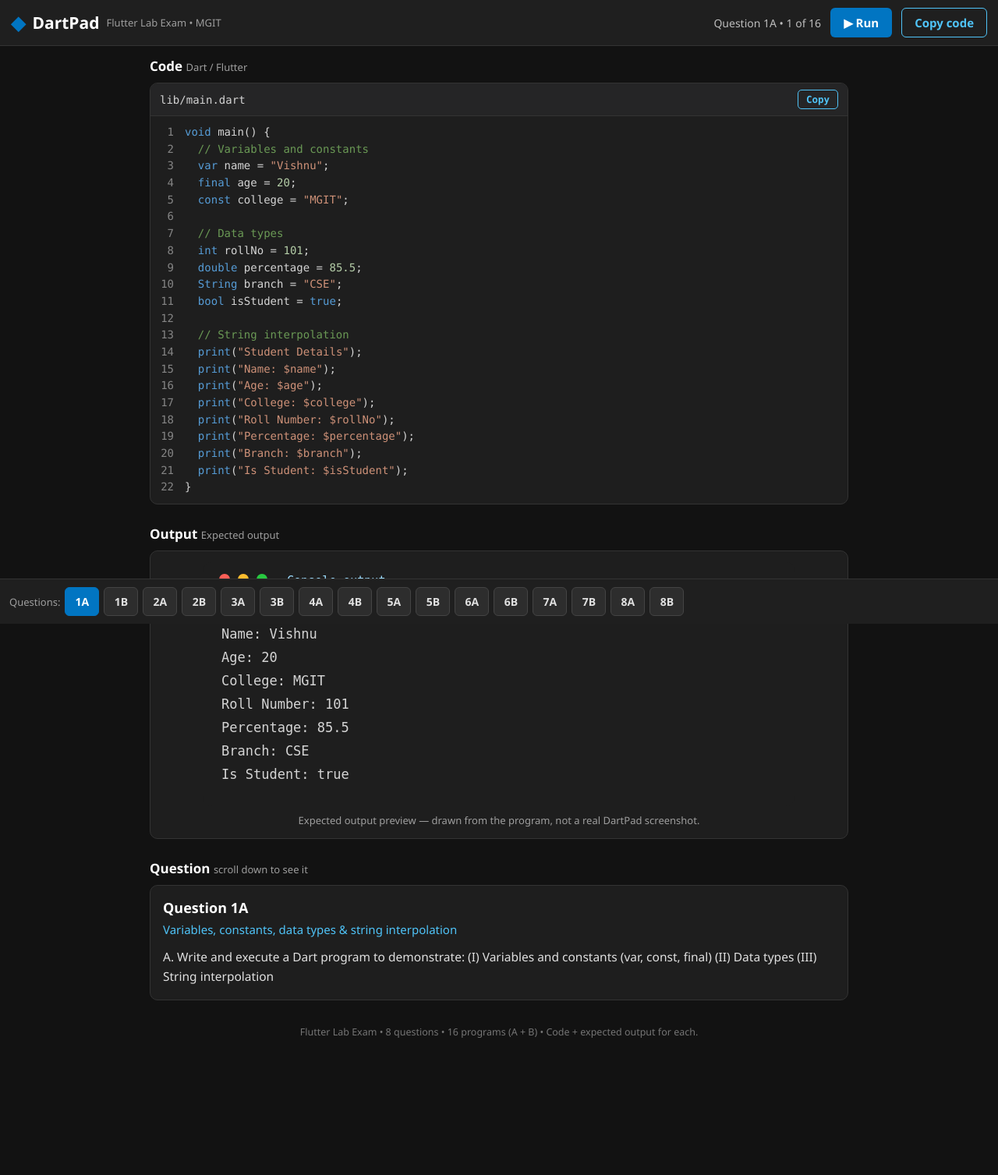
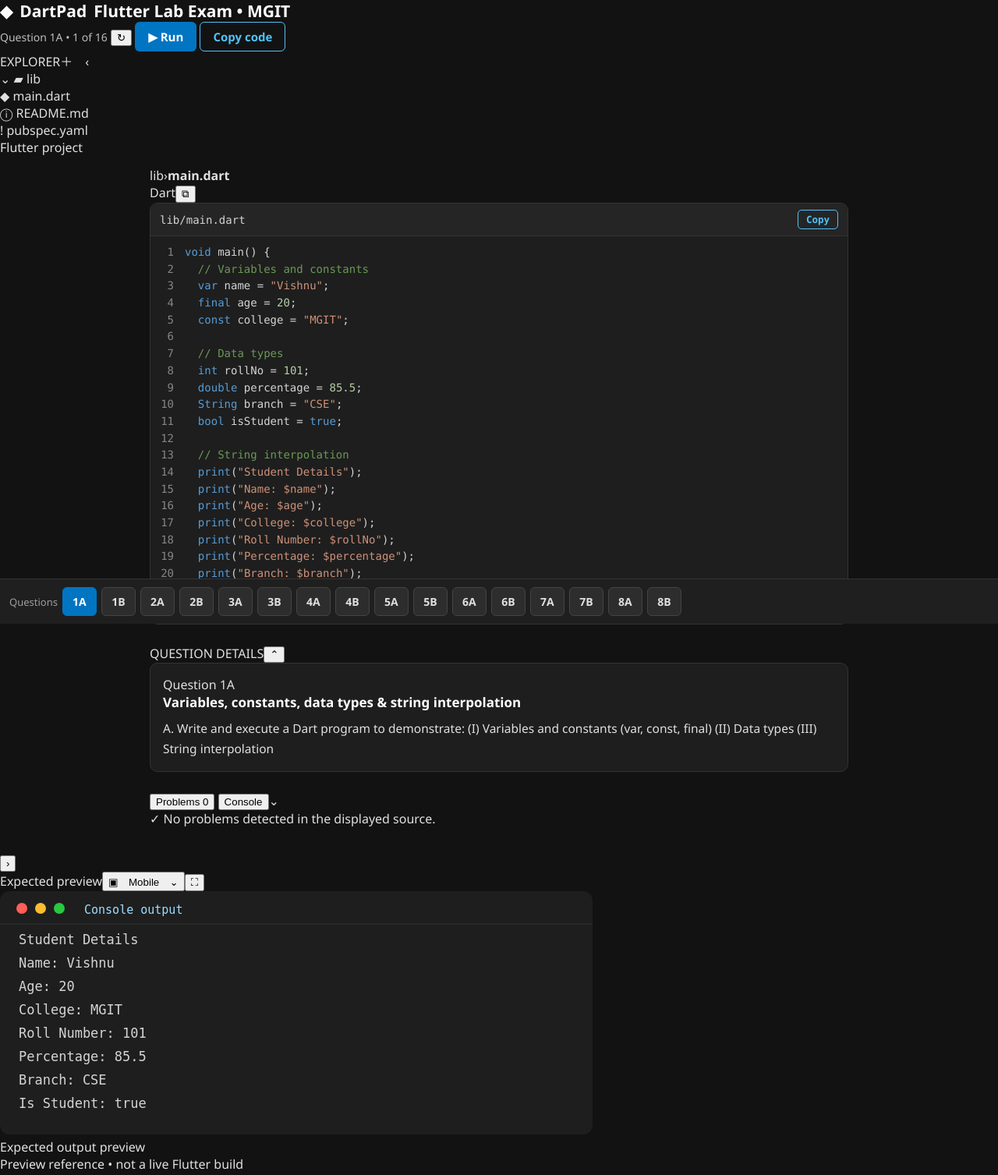
Before and after one commit to Crazyvishnu/exam, a plain HTML site: page index.html in a window 1280 px wide. Shown: the whole page at 78% size. Before the commit the page ends 1429 px from the top, so only its background shows below. Drawn offline with Linux system fonts and the light colour scheme.

Commit message:
Redesign exam page as DartPad-style workspace

```diff
--- a/index.html
+++ b/index.html
@@ -1,52 +1,44 @@
 <!DOCTYPE html>
-<html lang="en">
-<head>
-<meta charset="UTF-8">
-<meta name="viewport" content="width=device-width, initial-scale=1.0">
-<title>Flutter Lab Exam — DartPad style</title>
-<link rel="stylesheet" href="styles.css">
-</head>
+<html lang="en"><head>
+<meta charset="UTF-8"><meta name="viewport" content="width=device-width, initial-scale=1.0">
+<meta name="theme-color" content="#1b2836"><title>Flutter Lab Exam — DartPad Workspace</title>
+<link rel="stylesheet" href="styles.css"></head>
 <body>
-<header class="topbar">
-  <div class="brand"><span class="diamond">&#9670;</span> DartPad <small>Flutter Lab Exam &bull; MGIT</small></div>
-  <span class="qpos" id="qpos">Question 1A &bull; 1 of 16</span>
-  <button class="btn btn-run" id="runBtn" type="button">&#9654; Run</button>
-  <button class="btn btn-copy" id="copyBtn" type="button">Copy code</button>
+<header class="workspace-topbar">
+  <div class="brand"><span class="dart-mark">◆</span><strong>DartPad</strong><span class="brand-sub">Flutter Lab Exam • MGIT</span></div>
+  <div class="top-actions"><span class="qpos" id="qpos">Question 1A • 1 of 16</span>
+    <button class="tool-btn" id="reloadBtn" type="button" title="Reset preview">↻</button>
+    <button class="btn btn-run" id="runBtn" type="button">▶ <span>Run</span></button>
+    <button class="btn btn-copy" id="copyBtn" type="button">Copy code</button></div>
 </header>
-
-<main>
-  <section id="editorSec">
-    <h2>Code <span class="tag">Dart / Flutter</span></h2>
-    <div class="editor" id="editor"></div>
-    <div class="note" id="pubNote" hidden></div>
-  </section>
-
-  <section id="output">
-    <h2>Output <span class="tag">Expected output</span></h2>
-    <div class="output-card">
-      <img id="outputImg" src="" alt="Expected output">
-      <p class="cap">Expected output preview &mdash; drawn from the program, not a real DartPad screenshot.</p>
-    </div>
-  </section>
-
-  <section id="questionSec">
-    <h2>Question <span class="tag">scroll down to see it</span></h2>
-    <div class="qcard">
-      <h3 id="qHeading">Question 1A</h3>
-      <p class="qtitle" id="qTitle"></p>
-      <p id="qText"></p>
-    </div>
-  </section>
-
-  <p class="foot">Flutter Lab Exam &bull; 8 questions &bull; 16 programs (A + B) &bull; Code + expected output for each.</p>
-</main>
-
-<nav class="bottomnav" aria-label="Questions">
-  <span class="lbl">Questions:</span>
-  <div class="nums" id="qnav"></div>
-</nav>
-
-<noscript><p style="text-align:center;padding:20px;">This page needs JavaScript to switch between questions.</p></noscript>
-<script src="app.js"></script>
-</body>
-</html>
+<div class="workspace">
+  <aside class="explorer"><div class="panel-heading"><span>EXPLORER</span><span>＋　‹</span></div>
+    <div class="tree-root"><span>⌄</span> <span class="folder-icon">▰</span> lib</div>
+    <div class="tree-file active" id="mainFileTree"><span class="file-icon">◆</span> main.dart</div>
+    <div class="tree-file" id="testFileTree" hidden><span class="file-icon test-icon">◇</span> widget_test.dart</div>
+    <div class="tree-file muted-file"><span>ⓘ</span> README.md</div><div class="tree-file muted-file"><span class="yaml-icon">!</span> pubspec.yaml</div>
+    <div class="explorer-spacer"></div><div class="project-info"><span class="status-dot"></span> Flutter project</div>
+  </aside>
+  <main class="editor-column">
+    <div class="editor-toolbar"><div class="breadcrumbs"><span>lib</span><span>›</span><strong id="crumbFile">main.dart</strong></div>
+      <div class="editor-tools"><span class="language-tag">Dart</span><button class="tool-btn" id="editorCopyBtn" title="Copy active file">⧉</button></div></div>
+    <div class="editor-tabs" id="editorTabs"></div>
+    <section class="editor-pane"><div class="editor" id="editor"></div><div class="note" id="pubNote" hidden></div></section>
+    <section class="question-drawer" id="questionSec">
+      <div class="drawer-heading"><span>QUESTION DETAILS</span><button class="tool-btn" id="questionToggle" type="button" aria-expanded="false">⌃</button></div>
+      <div class="qcard"><div class="question-kicker" id="qHeading">Question 1A</div><h2 id="qTitle"></h2><p id="qText"></p></div>
+    </section>
+    <section class="console-panel"><div class="console-tabs">
+      <button class="console-tab active" type="button">Problems <span class="problem-count">0</span></button>
+      <button class="console-tab" type="button">Console</button><span class="console-chevron">⌄</span></div>
+      <div class="console-content" id="consoleContent"><span class="success-tick">✓</span> No problems detected in the displayed source.</div></section>
+  </main>
+  <aside class="preview-column"><div class="preview-toolbar"><button class="collapse-preview" id="previewToggle" type="button">›</button>
+    <div class="preview-actions"><span class="preview-status"><i></i> Expected preview</span><button class="device-select" type="button">▣　Mobile　⌄</button><button class="tool-btn" id="expandPreview" type="button">⛶</button></div></div>
+    <div class="preview-stage" id="output"><div class="device-frame"><div class="device-screen"><img id="outputImg" src="" alt="Expected output preview"></div></div><div class="preview-caption">Expected output preview</div></div>
+    <div class="preview-foot"><span class="status-dot"></span> Preview reference • not a live Flutter build</div>
+  </aside>
+</div>
+<nav class="bottomnav" aria-label="Questions"><span class="lbl">Questions</span><div class="nums" id="qnav"></div></nav>
+<noscript><p class="noscript">Enable JavaScript to switch between exam questions.</p></noscript>
+<script src="app.js"></script></body></html>
```
